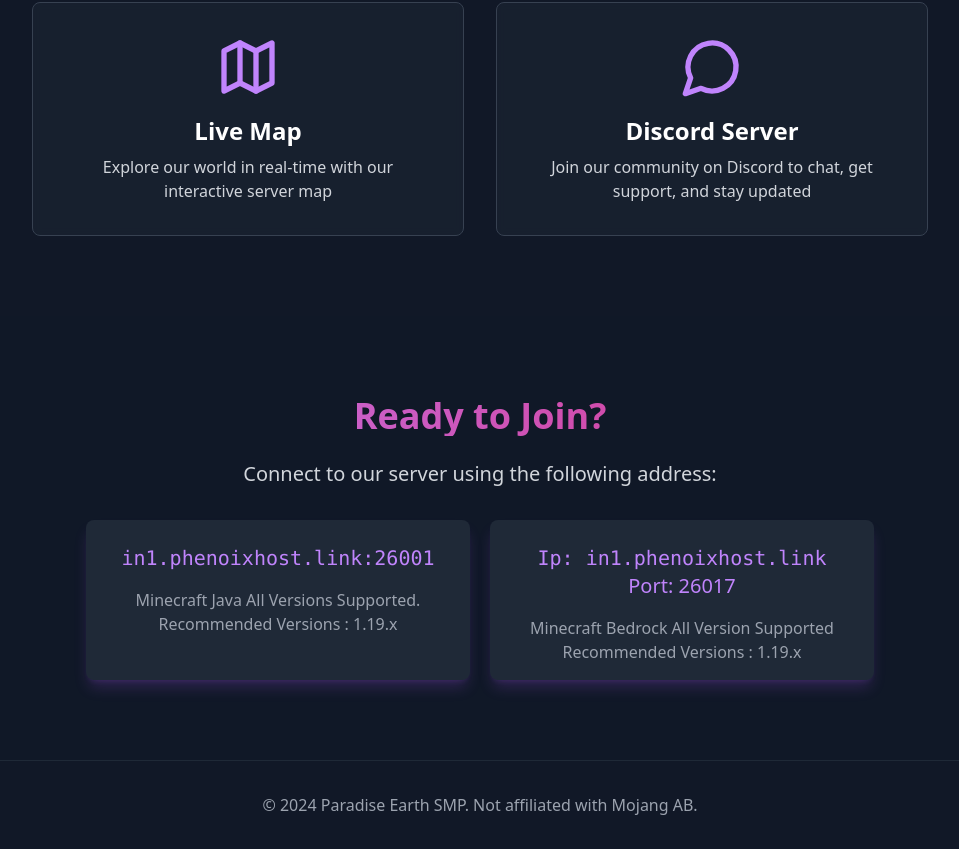
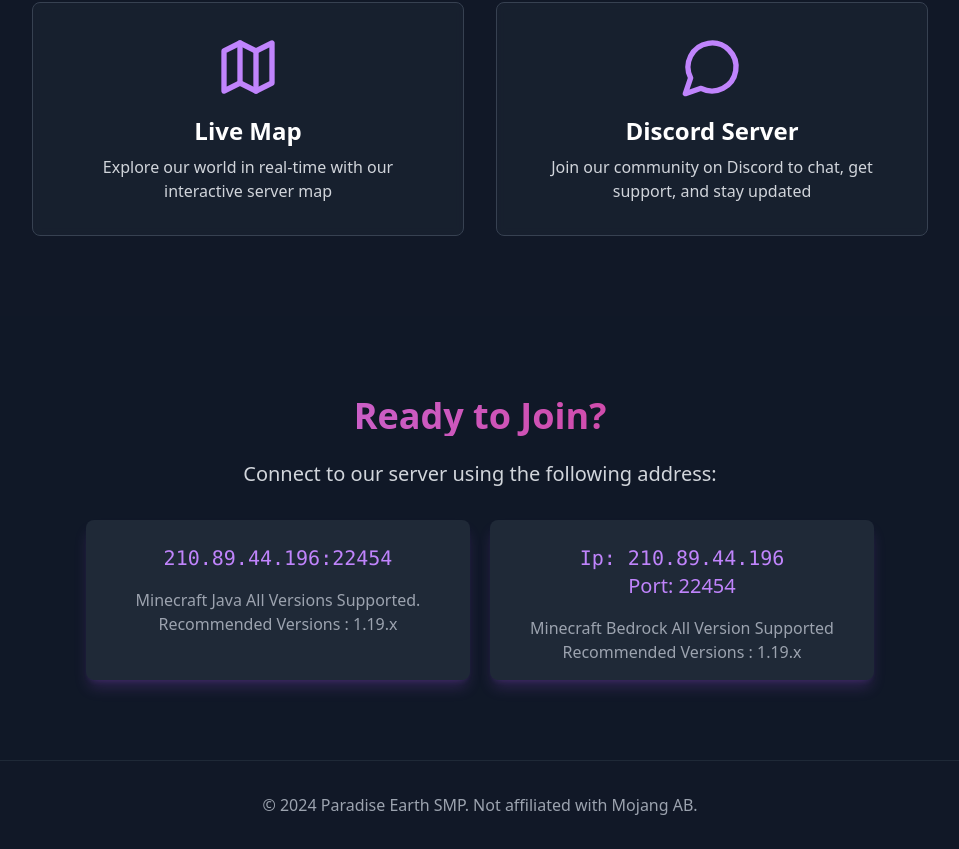
Before and after one commit to Tarunkumar060106/Paradise-Smp-Server, a React (Vite) app: page / in a window 1280 px wide. Shown: the part 2146-2995 px from the top of the page, without its empty margins (160-1119 px from the left). Built offline with nearby package versions, Linux system fonts and the light colour scheme.

Commit message:
update ip address

```diff
--- a/src/components/JoinServer.tsx
+++ b/src/components/JoinServer.tsx
@@ -14,15 +14,15 @@ export function JoinServer() {
           </p>
           <div className='flex justify-center'>
             <div className="bg-gray-800 rounded-lg p-6 inline-block shadow-lg shadow-purple-500/20 w-96 h-40">
-              <code className="text-purple-400 text-xl">in1.phenoixhost.link:26001</code>
+              <code className="text-purple-400 text-xl">210.89.44.196:22454</code>
               <p className="text-gray-400 mt-4">
                 Minecraft Java All Versions Supported.
                 Recommended Versions : 1.19.x
               </p>
             </div>
             <div className="bg-gray-800 rounded-lg p-6 inline-block shadow-lg shadow-purple-500/20 ml-5 w-96 h-40">
-              <code className="text-purple-400 text-xl">Ip: in1.phenoixhost.link</code>
-              <p className="text-purple-400 text-xl">Port: 26017</p>
+              <code className="text-purple-400 text-xl">Ip: 210.89.44.196</code>
+              <p className="text-purple-400 text-xl">Port: 22454</p>
               <p className="text-gray-400 mt-4">
                 Minecraft Bedrock All Version Supported
                 Recommended Versions : 1.19.x
--- a/src/components/ServerLinks.tsx
+++ b/src/components/ServerLinks.tsx
@@ -14,7 +14,7 @@ export function ServerLinks() {
         <div className="grid grid-cols-1 md:grid-cols-2 gap-8 max-w-4xl mx-auto">
           <AnimateOnScroll className="delay-[100ms]">
             <a
-              href="http://in1.phenoixhost.link:26033/"
+              href="http://play.plutocloud.site:19132/"
               target="_blank"
               rel="noopener noreferrer"
               className="flex flex-col items-center p-8 bg-gray-800/50 backdrop-blur-sm rounded-lg border border-gray-700 hover:border-purple-500/50 transition-colors group"
```
